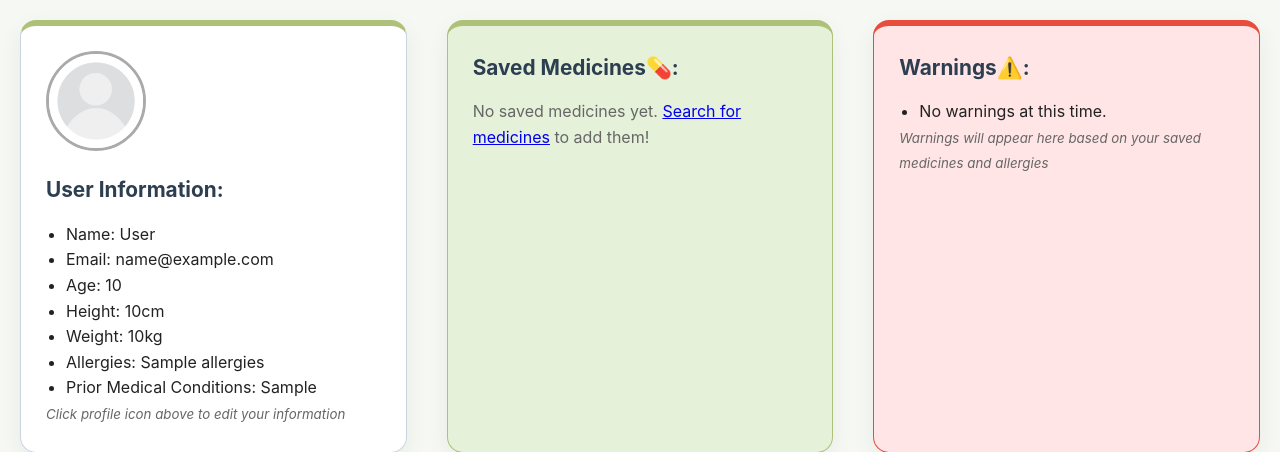
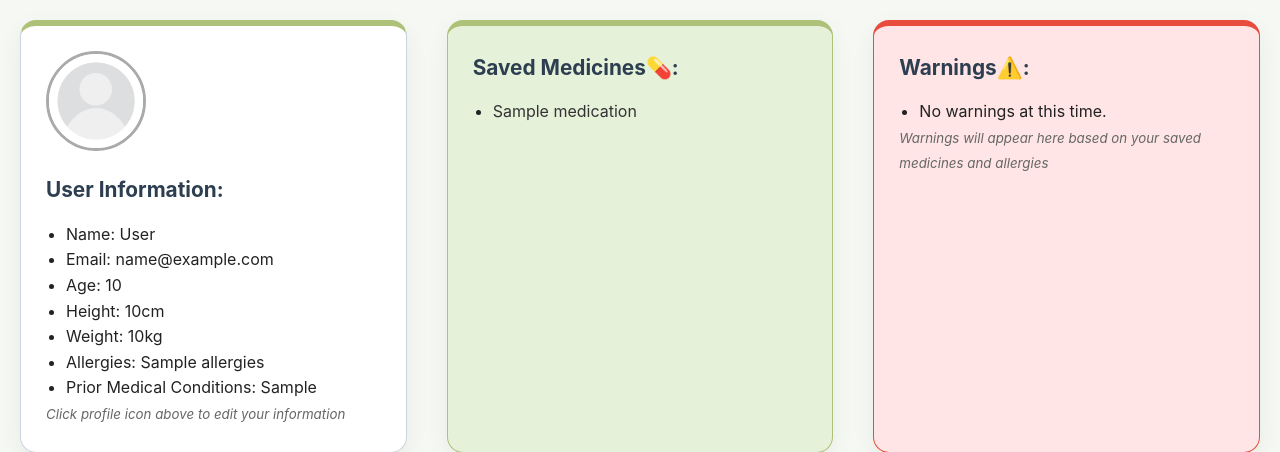
Before and after one commit to LuromoJJ/FWPA_group2, a Flask app: page /profile_page in a window 1280 px wide. Shown: the part 110-562 px from the top of the page. Run offline with Flask 3, Linux system fonts and the light colour scheme; the visitor is signed in with stand-in values (Sample User, id 1); a database or web service that is not in the repository returns one stand-in record (values such as "Sample title").

Commit message:
take that github

```diff
--- a/models/user_model.py
+++ b/models/user_model.py
@@ -63,6 +63,10 @@ class SavedMedsModel:
         email = email.strip().lower()
         entry = {"email": email, "medication": medication}
         return self.collection.insert_one(entry).inserted_id
+    def get_meds_by_email(self, email):
+        """Fetch all saved medicines for a given user email"""
+        email = email.strip().lower()
+        return list(self.collection.find({"email": email}))
 
 
 # ------------------------
--- a/routes/profile_routes.py
+++ b/routes/profile_routes.py
@@ -5,7 +5,6 @@ File: routes/profile_routes.py
 
 from flask import Blueprint, render_template, request, jsonify, redirect, session
 from models.user_model import DB
-
 
 profile_bp = Blueprint('profile', __name__)
 
@@ -17,7 +16,10 @@ def profile_page():
     email = session['email']
     db = DB()
     user_model = db.users
-    user = user_model.get_user_by_email(session['email'])
+    saved_meds_model = db.saved_meds
+
+    # Fetch user data
+    user = user_model.get_user_by_email(email)
 
     if request.method == 'POST':
         # Collect updated form data
@@ -35,17 +37,22 @@ def profile_page():
         }
         user_model.update_user(email, profile_data)
 
+        # Save each medication individually
         medications_input = request.form.get("medications", "").strip()
         if medications_input:
             meds_list = [m.strip() for m in medications_input.split(",") if m.strip()]
-            saved_meds_model = db.saved_meds
             for med in meds_list:
                 saved_meds_model.save_medication(email, med)
+
         # Refresh user object
-        user = user_model.get_user_by_email(session['email'])
-        user_model.close()
+        user = user_model.get_user_by_email(email)
+        db.close()
         return jsonify({"success": True, "message": "Profile updated", "user": user})
 
     # GET request → display profile
+    # Fetch saved medicines for this user
+    raw_meds = saved_meds_model.get_meds_by_email(email)
+    saved_meds_list = [{"medication": med.get("medication", "")} for med in raw_meds]
+
     db.close()
-    return render_template('profile_page.html', user=user)
+    return render_template('profile_page.html', user=user, saved_medicines=saved_meds_list)
--- a/templates/profile_page.html
+++ b/templates/profile_page.html
@@ -48,8 +48,8 @@
                 <ul>
                     {% for medicine in saved_medicines %}
                     <li>
-                        <a href="/medicine/{{ medicine.lower() }}" style="text-decoration: none; color: #333;">
-                            {{ medicine.name }}
+                        <a href="/medicine/{{ medicine.medication | lower }}" style="text-decoration: none; color: #333;">
+                            {{ medicine.medication }}
                         </a>
                     </li>
                     {% endfor %}
```
Also changed, not shown: test_saved_meds.py (added).
